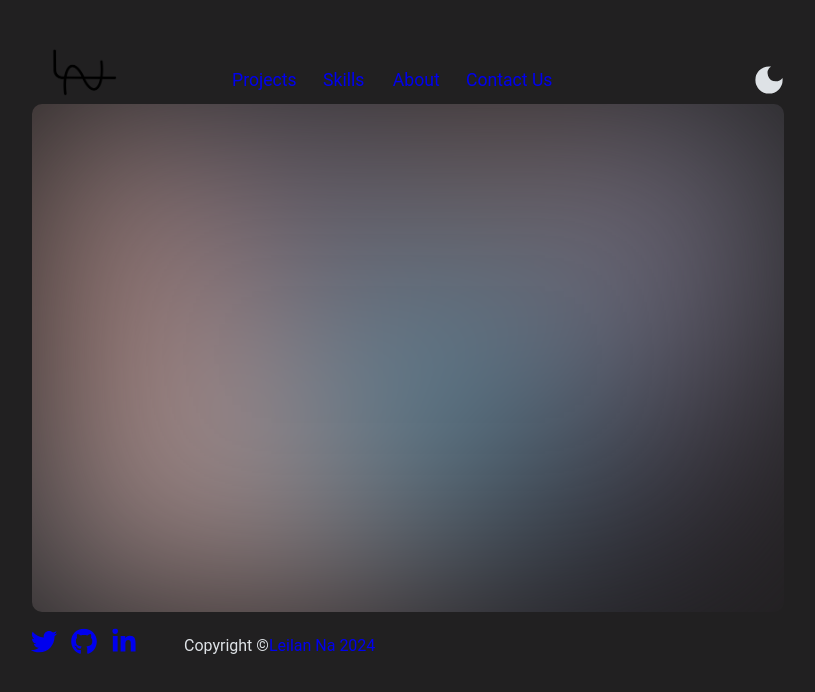
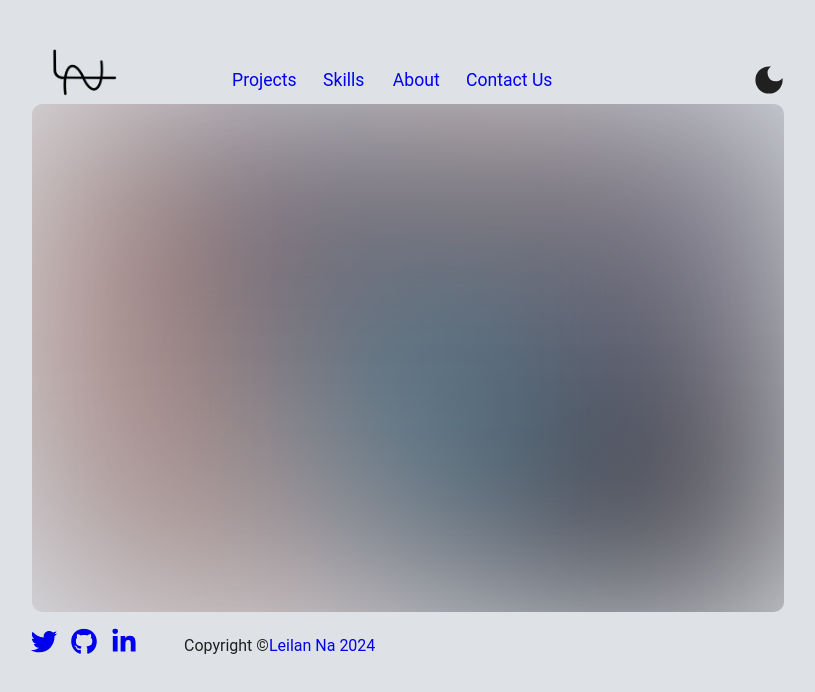
Before and after one commit to naLeilan/Week-1, a React (Vite) app: page / in a window 1280 px wide. Shown: the top 692 px of the page, without its empty margins (232-1047 px from the left). Built offline with nearby package versions, Linux system fonts and the light colour scheme.

Commit message:
fixed darkmode

```diff
--- a/src/components/DarkMode.jsx
+++ b/src/components/DarkMode.jsx
@@ -2,7 +2,7 @@ import { useEffect, useState } from "react";
 import { MdDarkMode } from "react-icons/md";
 
 const DarkMode = () => {
-  const [theme, setTheme] = useState("dark");
+  const [theme, setTheme] = useState("light");
 
   useEffect(() => {
     document.documentElement.setAttribute("data-theme", theme);
--- a/src/index.css
+++ b/src/index.css
@@ -6,25 +6,7 @@
   --text-color: #212021;
   --background-color: #dee2e6;
 
-  /* Primary Color (for key elements like buttons, links, and highlights) */
-  --color-Bright-purple: #624b81;
-
-  /* Text Color (for headings and body text): */
-  --color-dark-gray: #212021;
-
-  /* Secondary Color (for accents, less important buttons, or hover states): */
-  --color-medium-gray: #6c757d;
-
-  /* Border Color (for card borders or input fields): */
-  --color-light-gray: #dee2e6;
-
-  /* nav bar: */
-  --color-rich-purple: #6a0dad;
-
   font-synthesis: none;
-  text-rendering: optimizeLegibility;
-  -webkit-font-smoothing: antialiased;
-  -moz-osx-font-smoothing: grayscale;
 }
 
 [data-theme="dark"] {
@@ -54,8 +36,6 @@ body {
 .app {
   width: 800px;
   padding: 1.5rem;
-  /* color: var(--color-light-gray);
-  background-color: var(--color-medium-gray); */
   display: flex;
   flex-direction: column;
   border-radius: 10px;
@@ -102,10 +82,12 @@ a,
   display: flex;
   gap: 2rem;
   margin-left: 4rem;
+  color: var(--text-color);
 }
 
 a {
-  text-decoration: none; /* Removes the underline */
+  text-decoration: none;
+  transition: all 0.3s;
 }
 
 .logo {
@@ -115,8 +97,8 @@ a {
 a:hover,
 .logo:hover,
 .darkmode:hover {
-  /* color: var(--color-Bright-purple); */
-  scale: 1.1;
+  scale: 1.2;
+  color: #3f3e3f;
 }
 
 /****************/
@@ -170,6 +152,5 @@ a:hover,
 .footer a:hover {
   transform: translateY(-3px);
   scale: 1.5;
-  /* color: var(--color-Bright-purple); */
   cursor: pointer;
 }
```
